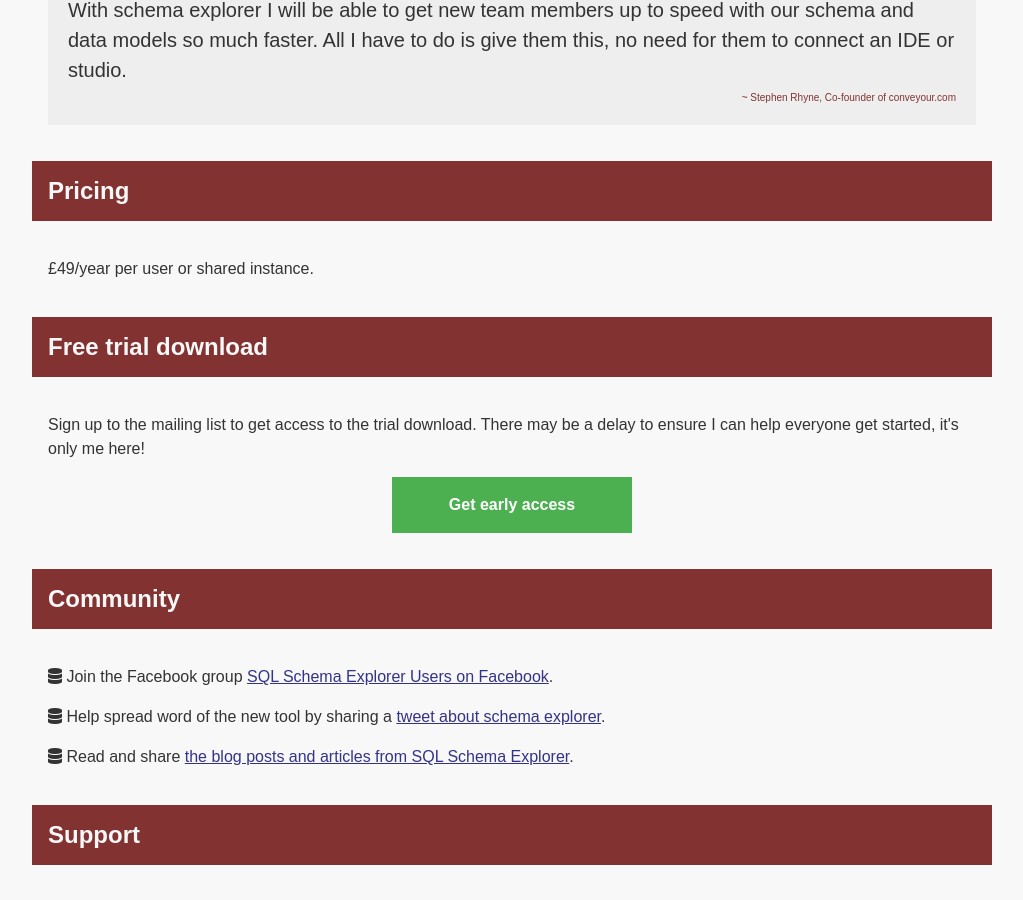
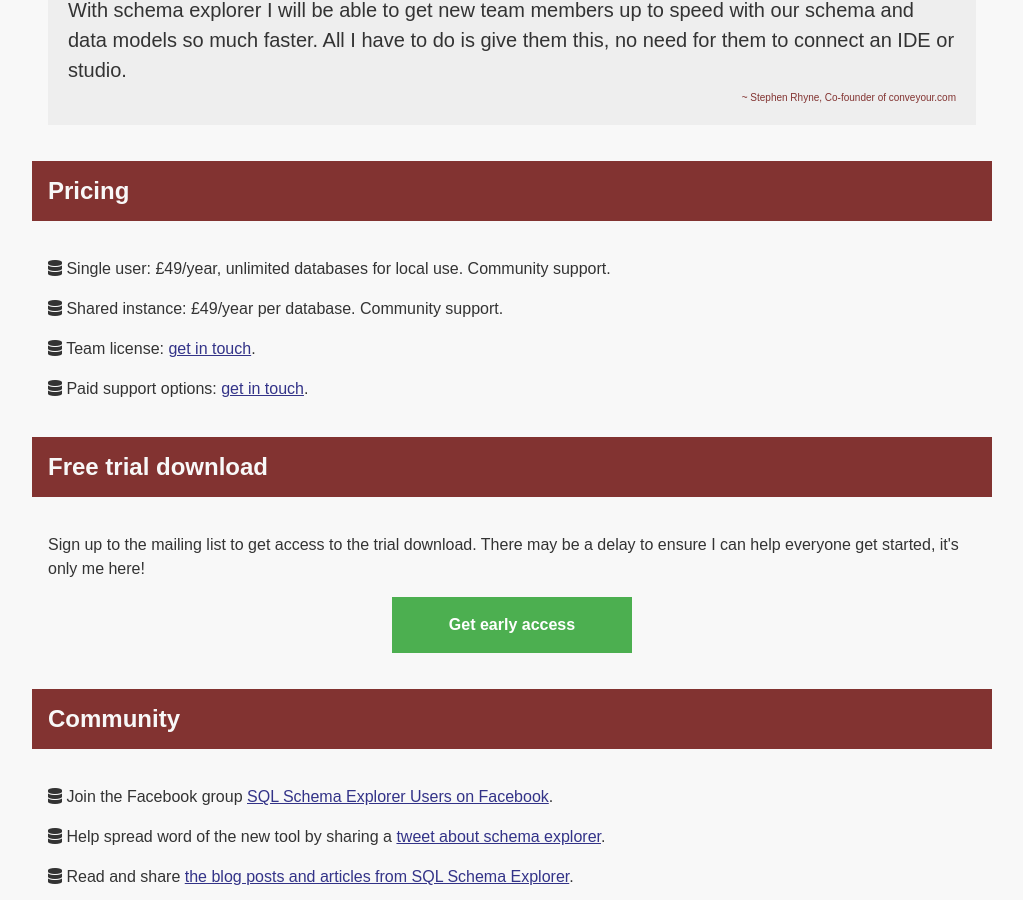
Before and after one commit to timabell/schema-explorer, a Jekyll site: the page built from index.html, in a window 1280 px wide and 900 px high, scrolled down 2319 px. Shown: the whole window, without its empty margins (128-1151 px from the left). Built offline with Jekyll 4.4.1, drawn with Linux system fonts in a browser that asks for light colours; nearby versions of some CDN libraries.

Commit message:
New price list - single/team/support

```diff
--- a/index.html
+++ b/index.html
@@ -89,8 +89,22 @@
 
 	<h2 id="pricing">Pricing</h2>
 	<p>
-		£49/year per user or shared instance.
+	  <i class="fas fa-database"></i>
+		Single user: £49/year, unlimited databases for local use. Community support.
 	</p>
+	<p>
+	  <i class="fas fa-database"></i>
+		Shared instance: £49/year per database. Community support.
+	</p>
+	<p>
+	  <i class="fas fa-database"></i>
+		Team license: <a href="mailto:sse@timwise.co.uk?subject=team-license-request">get in touch</a>.
+	</p>
+	<p>
+	  <i class="fas fa-database"></i>
+		Paid support options: <a href="mailto:sse@timwise.co.uk?subject=paid-support-request">get in touch</a>.
+	</p>
+
 
 	<h2 id="get-it">Free trial download</h2>
 	<p>
```
